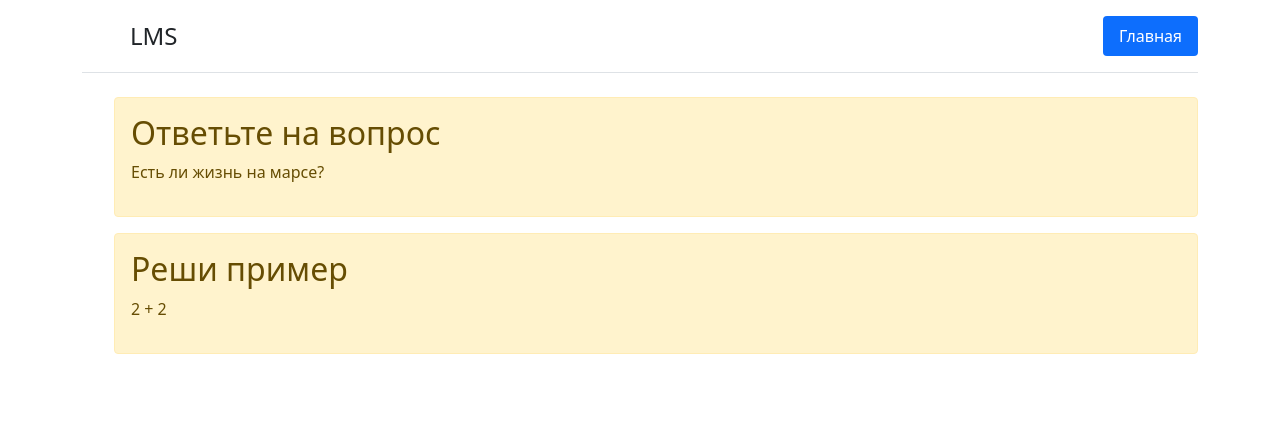
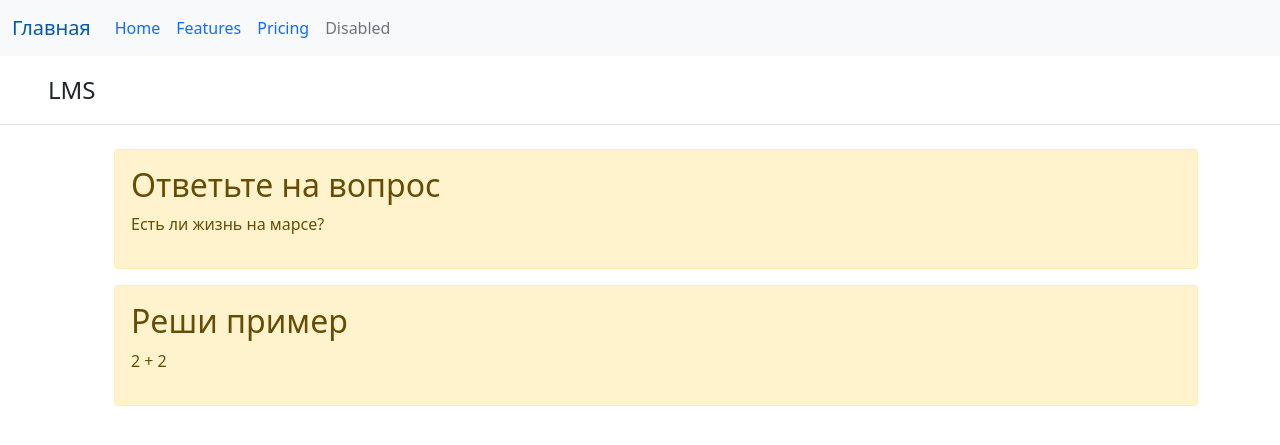
Before and after one commit to Romario051995/XAKATON, a Django app: page / in a window 1280 px wide. Shown: the top 445 px of the page. Run offline with Django 4.2, Linux system fonts and the light colour scheme; data comes from the database, SQL or seed files in the repository.

Commit message:
Версия 1

```diff
--- a/class/lms/templates/base.html
+++ b/class/lms/templates/base.html
@@ -1,4 +1,5 @@
 {% load static %}
+
 <!DOCTYPE html>
 <html lang="ru">
 <head>
@@ -8,30 +9,40 @@
     <link rel="stylesheet" href="{% static 'css/style.css'%}">
 </head>
 <body>
-<div class="container">
+<nav class="navbar navbar-expand-lg bg-light">
+  <div class="container-fluid">
+    <a href="{% url 'home' %}" class="navbar-brand" aria-current="page">Главная</a>
+    <button class="navbar-toggler" type="button" data-bs-toggle="collapse" data-bs-target="#navbarNav" aria-controls="navbarNav" aria-expanded="false" aria-label="Toggle navigation">
+      <span class="navbar-toggler-icon"></span>
+    </button>
+    <div class="collapse navbar-collapse" id="navbarNav">
+      <ul class="navbar-nav">
+        <li class="nav-item">
+          <a class="nav-link active" aria-current="page" href="#">Home</a>
+        </li>
+        <li class="nav-item">
+          <a class="nav-link" href="#">Features</a>
+        </li>
+        <li class="nav-item">
+          <a class="nav-link" href="#">Pricing</a>
+        </li>
+        <li class="nav-item">
+          <a class="nav-link disabled">Disabled</a>
+        </li>
+      </ul>
+    </div>
+  </div>
+</nav>
+
     <header class="d-flex flex-wrap justify-content-center py-3 mb-4 border-bottom">
       <a href="/" class="d-flex align-items-center mb-3 mb-md-0 me-md-auto text-dark text-decoration-none">
         <svg class="bi me-2" width="40" height="32"><use xlink:href="#bootstrap"/></svg>
         <span class="fs-4">LMS</span>
       </a>
       <ul class="nav nav-pills">
-        <li class="nav-item"><a href="{% url 'home' %}" class="nav-link active" aria-current="page">Главная</a></li>
+        <li class="nav-item"></li>
       </ul>
     </header>
-    <ul>
-     {% for i in task %}
-        <div class="alert alert-warning mt-3">
-
-            <h2>{{i.title}}</h2>
-
-            <p>{{i.content}}</p>
-        </div>
-        {% endfor %}
-        </ul>
-  </div>
-<div class="container">
-{% block content %}
-    {% endblock %}
-</div>
+{% block content %}{% endblock %}
 </body>
 </html>
--- /dev/null
+++ b/class/lms/templates/task_list.html
@@ -0,0 +1,16 @@
+{% extends "base.html" %}
+{% block title %}Task list{% endblock %}
+{% block content %}
+<div class="container">
+    <ul>
+     {% for i in task %}
+        <div class="alert alert-warning mt-3">
+
+            <h2>{{i.title}}</h2>
+
+            <p>{{i.content}}</p>
+        </div>
+        {% endfor %}
+        </ul>
+  </div>
+{% endblock %}
--- a/class/lms/views.py
+++ b/class/lms/views.py
@@ -1,5 +1,6 @@
 from django.shortcuts import render
 from django.http import HttpResponse
+from django.contrib.auth.decorators import login_required
 
 
 # from .forms import NewsForm
@@ -8,11 +9,12 @@ from .models import *
 
 # Create your views here.
 
+# @login_required
 def index(request):
     task = Task.objects.order_by('-created_at')
 
     context = {'task': task }
-    return render(request, 'base.html', context)
+    return render(request, 'task_list.html', context)
     # return render(request, template_name='news/index.html', context=context)
 
 
```
Also changed, not shown: class/lms/templates/index.html (deleted, +0 -10 lines).
